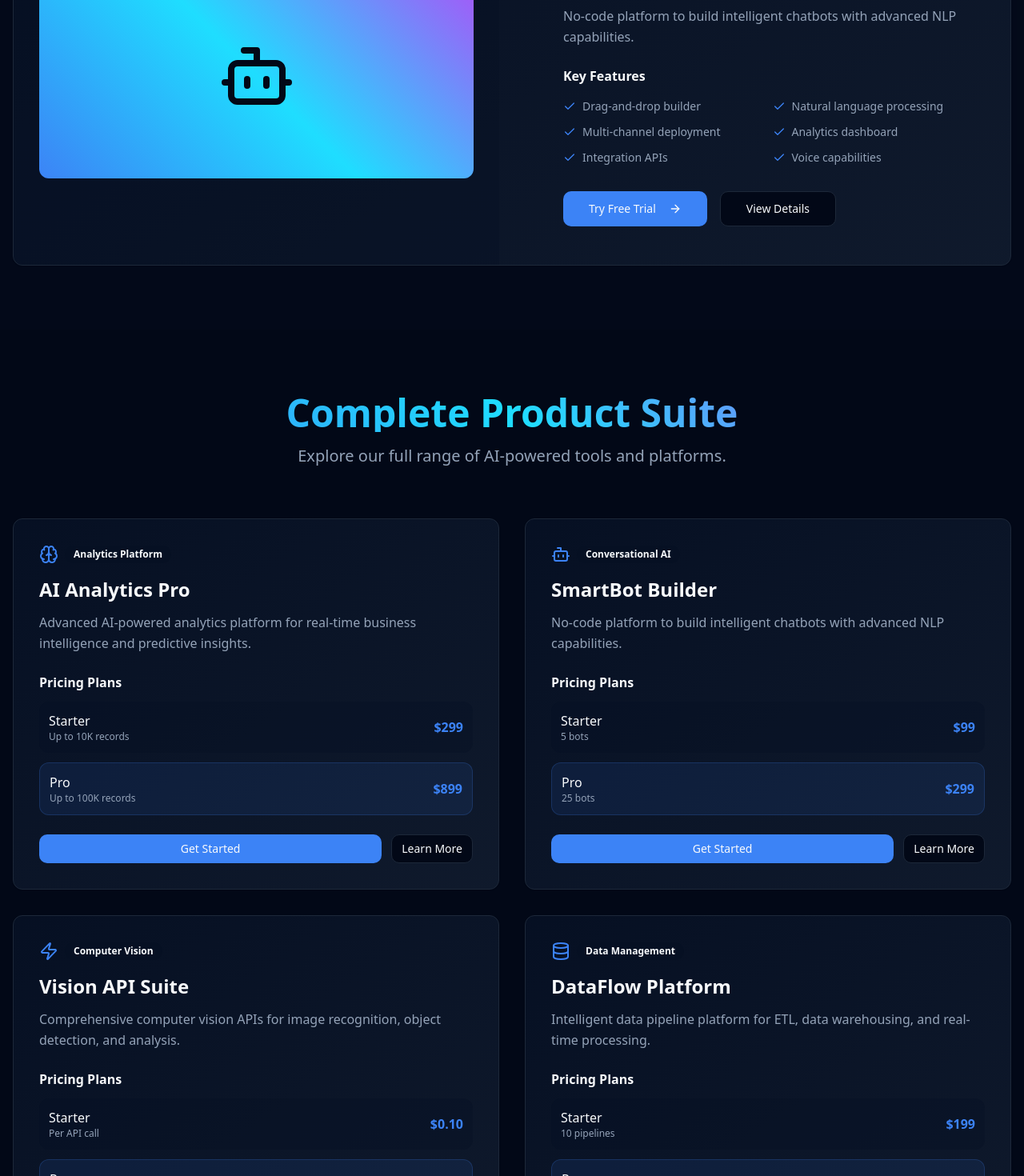
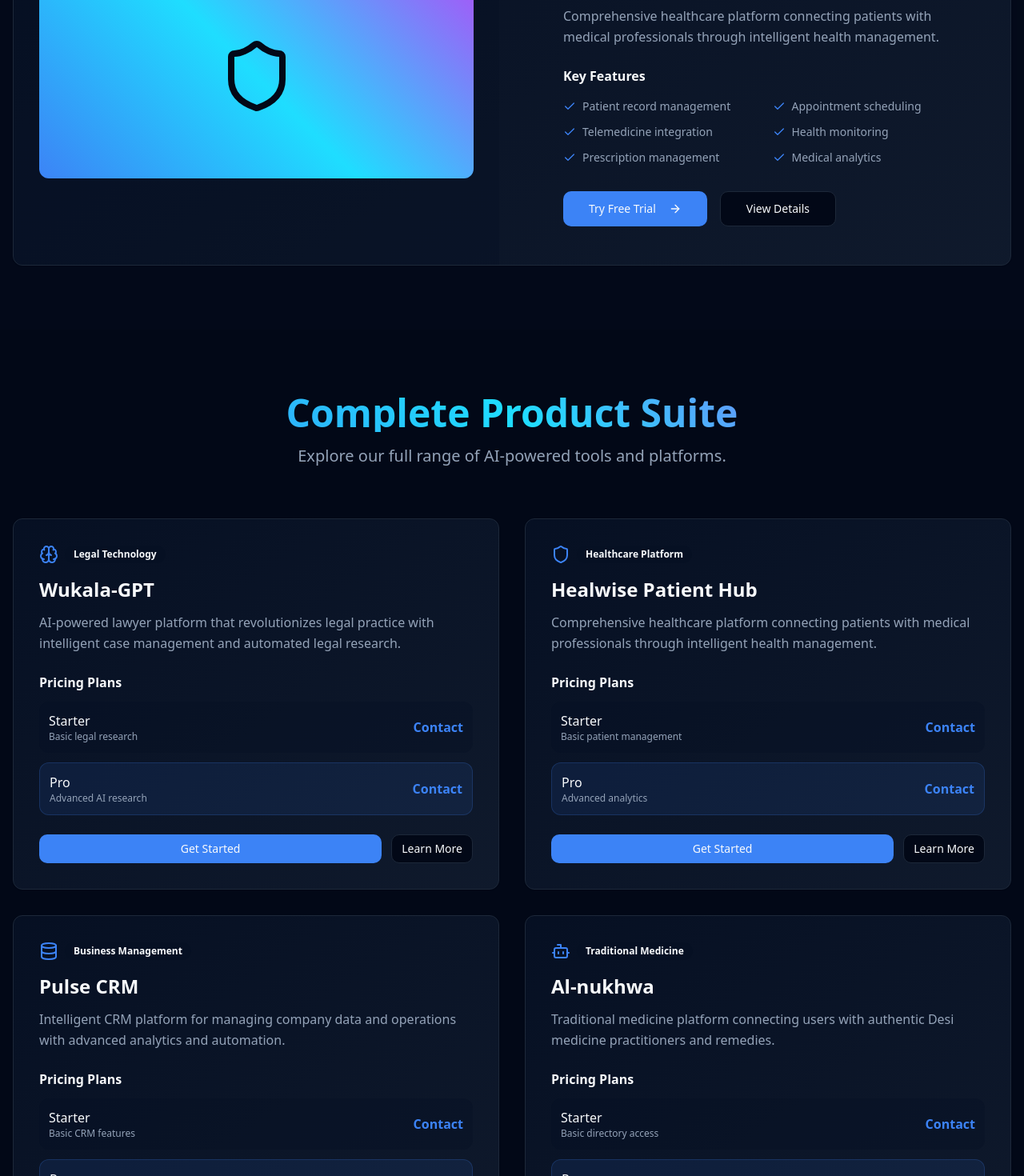
Before and after one commit to Hamid-GenAI-Eng/code-envision-nexus, a React (Vite) app: page /products in a window 1280 px wide. Shown: the part 1320-2790 px from the top of the page at 80% size. Built offline with nearby package versions, Linux system fonts and the light colour scheme.

Commit message:
Update website content
Update projects, products, leadership information, and contact details with actual data.

```diff
--- a/src/components/Footer.tsx
+++ b/src/components/Footer.tsx
@@ -65,15 +65,15 @@ const Footer = () => {
             <div className="space-y-3">
               <div className="flex items-center space-x-3 text-muted-foreground">
                 <Mail className="h-4 w-4" />
-                <span className="text-sm">info@codeenvision.com</span>
+                <span className="text-sm">info.codeenvision@gmail.com</span>
               </div>
               <div className="flex items-center space-x-3 text-muted-foreground">
                 <Phone className="h-4 w-4" />
-                <span className="text-sm">+1 (555) 123-4567</span>
+                <span className="text-sm">+92 326 2581522</span>
               </div>
               <div className="flex items-center space-x-3 text-muted-foreground">
                 <MapPin className="h-4 w-4" />
-                <span className="text-sm">Tech Hub, Innovation District</span>
+                <span className="text-sm">College Road, Lahore</span>
               </div>
             </div>
 
@@ -95,7 +95,7 @@ const Footer = () => {
         <div className="border-t border-border mt-12 pt-8">
           <div className="flex flex-col md:flex-row justify-between items-center">
             <p className="text-muted-foreground text-sm">
-              © 2024 Code Envision. All rights reserved.
+              © 2025 Code Envision. All rights reserved.
             </p>
             <div className="flex space-x-6 mt-4 md:mt-0">
               <a href="#" className="text-muted-foreground hover:text-primary text-sm transition-colors">
--- a/src/pages/Contact.tsx
+++ b/src/pages/Contact.tsx
@@ -13,25 +13,25 @@ const contactInfo = [
   {
     icon: Mail,
     title: 'Email Us',
-    details: 'hello@codeenvision.com',
+    details: 'info.codeenvision@gmail.com',
     description: 'Send us an email anytime'
   },
   {
     icon: Phone,
     title: 'Call Us',
-    details: '+1 (555) 123-4567',
-    description: 'Mon-Fri from 8am to 6pm'
+    details: '+92 326 2581522',
+    description: 'Mon-Fri from 9am to 6pm'
   },
   {
     icon: MapPin,
     title: 'Visit Us',
-    details: '123 Innovation Drive, Tech City, TC 12345',
+    details: 'College Road, Lahore, Pakistan',
     description: 'Our headquarters'
   },
   {
     icon: Clock,
     title: 'Business Hours',
-    details: 'Mon-Fri: 8:00 AM - 6:00 PM',
+    details: 'Mon-Fri: 9:00 AM - 6:00 PM',
     description: 'Weekend support available'
   }
 ];
@@ -44,22 +44,10 @@ const socialLinks = [
 
 const offices = [
   {
-    city: 'San Francisco',
-    address: '123 Innovation Drive, San Francisco, CA 94105',
-    phone: '+1 (555) 123-4567',
-    email: 'sf@codeenvision.com'
-  },
-  {
-    city: 'New York',
-    address: '456 Tech Avenue, New York, NY 10001',
-    phone: '+1 (555) 987-6543',
-    email: 'ny@codeenvision.com'
-  },
-  {
-    city: 'London',
-    address: '789 Digital Street, London, UK EC2A 4NE',
-    phone: '+44 20 7123 4567',
-    email: 'london@codeenvision.com'
+    city: 'Lahore',
+    address: 'College Road, Lahore, Pakistan',
+    phone: '+92 326 2581522',
+    email: 'info.codeenvision@gmail.com'
   }
 ];
 
--- a/src/pages/Products.tsx
+++ b/src/pages/Products.tsx
@@ -8,88 +8,110 @@ import Footer from '@/components/Footer';
 const products = [
   {
     id: 1,
-    name: 'AI Analytics Pro',
-    category: 'Analytics Platform',
+    name: 'Wukala-GPT',
+    category: 'Legal Technology',
     icon: Brain,
-    description: 'Advanced AI-powered analytics platform for real-time business intelligence and predictive insights.',
+    description: 'AI-powered lawyer platform that revolutionizes legal practice with intelligent case management and automated legal research.',
     features: [
-      'Real-time data processing',
-      'Predictive analytics',
-      'Custom dashboards',
-      'API integrations',
-      'Machine learning models',
-      'Advanced reporting'
+      'Automated legal research',
+      'Case management system',
+      'Document generation',
+      'Client communication portal',
+      'Legal analytics',
+      'Compliance tracking'
     ],
     pricing: {
-      starter: { price: '$299', features: ['Up to 10K records', 'Basic analytics', 'Email support'] },
-      pro: { price: '$899', features: ['Up to 100K records', 'Advanced AI', 'Priority support', 'Custom models'] },
-      enterprise: { price: 'Custom', features: ['Unlimited records', 'White-label', '24/7 support', 'On-premise'] }
+      starter: { price: 'Contact', features: ['Basic legal research', 'Document templates', 'Email support'] },
+      pro: { price: 'Contact', features: ['Advanced AI research', 'Case analytics', 'Priority support'] },
+      enterprise: { price: 'Contact', features: ['Custom integrations', 'White-label', '24/7 support'] }
     },
     image: '/api/placeholder/600/400',
     featured: true
   },
   {
     id: 2,
-    name: 'SmartBot Builder',
-    category: 'Conversational AI',
-    icon: Bot,
-    description: 'No-code platform to build intelligent chatbots with advanced NLP capabilities.',
+    name: 'Healwise Patient Hub',
+    category: 'Healthcare Platform',
+    icon: Shield,
+    description: 'Comprehensive healthcare platform connecting patients with medical professionals through intelligent health management.',
     features: [
-      'Drag-and-drop builder',
-      'Natural language processing',
-      'Multi-channel deployment',
-      'Analytics dashboard',
-      'Integration APIs',
-      'Voice capabilities'
+      'Patient record management',
+      'Appointment scheduling',
+      'Telemedicine integration',
+      'Health monitoring',
+      'Prescription management',
+      'Medical analytics'
     ],
     pricing: {
-      starter: { price: '$99', features: ['5 bots', 'Basic NLP', 'Web chat only'] },
-      pro: { price: '$299', features: ['25 bots', 'Advanced NLP', 'Multi-channel', 'Analytics'] },
-      enterprise: { price: 'Custom', features: ['Unlimited bots', 'Custom AI', 'White-label', 'SSO'] }
+      starter: { price: 'Contact', features: ['Basic patient management', 'Appointment booking', 'Standard support'] },
+      pro: { price: 'Contact', features: ['Advanced analytics', 'Telemedicine', 'Priority support'] },
+      enterprise: { price: 'Contact', features: ['Hospital integration', 'Custom features', 'Dedicated support'] }
     },
     image: '/api/placeholder/600/400',
     featured: true
   },
   {
     id: 3,
-    name: 'Vision API Suite',
-    category: 'Computer Vision',
-    icon: Zap,
-    description: 'Comprehensive computer vision APIs for image recognition, object detection, and analysis.',
+    name: 'Pulse CRM',
+    category: 'Business Management',
+    icon: Database,
+    description: 'Intelligent CRM platform for managing company data and operations with advanced analytics and automation.',
     features: [
-      'Object detection',
-      'Facial recognition',
-      'OCR capabilities',
-      'Image classification',
-      'Real-time processing',
-      'Custom model training'
+      'Customer relationship management',
+      'Data analytics dashboard',
+      'Operations automation',
+      'Sales pipeline tracking',
+      'Team collaboration tools',
+      'Performance insights'
     ],
     pricing: {
-      starter: { price: '$0.10', features: ['Per API call', '99.5% uptime', 'Standard support'] },
-      pro: { price: '$0.05', features: ['Bulk pricing', '99.9% uptime', 'Priority support'] },
-      enterprise: { price: 'Custom', features: ['Volume discounts', 'SLA guarantee', 'Dedicated support'] }
+      starter: { price: 'Contact', features: ['Basic CRM features', 'Data management', 'Email support'] },
+      pro: { price: 'Contact', features: ['Advanced analytics', 'Automation tools', 'Priority support'] },
+      enterprise: { price: 'Contact', features: ['Custom integrations', 'Advanced security', '24/7 support'] }
     },
     image: '/api/placeholder/600/400',
     featured: false
   },
   {
     id: 4,
-    name: 'DataFlow Platform',
-    category: 'Data Management',
-    icon: Database,
-    description: 'Intelligent data pipeline platform for ETL, data warehousing, and real-time processing.',
+    name: 'Al-nukhwa',
+    category: 'Traditional Medicine',
+    icon: Bot,
+    description: 'Traditional medicine platform connecting users with authentic Desi medicine practitioners and remedies.',
     features: [
-      'Visual pipeline builder',
-      'Real-time streaming',
-      'Data transformation',
-      'Quality monitoring',
-      'Scalable architecture',
-      'Multi-source connectors'
+      'Practitioner directory',
+      'Traditional remedy database',
+      'Consultation booking',
+      'Health assessment tools',
+      'Community forums',
+      'Educational resources'
     ],
     pricing: {
-      starter: { price: '$199', features: ['10 pipelines', 'Basic transforms', 'Email alerts'] },
-      pro: { price: '$599', features: ['100 pipelines', 'Advanced ML', 'Real-time monitoring'] },
-      enterprise: { price: 'Custom', features: ['Unlimited pipelines', 'Custom connectors', '24/7 support'] }
+      starter: { price: 'Contact', features: ['Basic directory access', 'Simple consultations', 'Standard support'] },
+      pro: { price: 'Contact', features: ['Advanced features', 'Priority listings', 'Enhanced support'] },
+      enterprise: { price: 'Contact', features: ['Custom branding', 'Advanced analytics', 'Full support'] }
+    },
+    image: '/api/placeholder/600/400',
+    featured: false
+  },
+  {
+    id: 5,
+    name: 'RoommatchPK',
+    category: 'Real Estate Platform',
+    icon: Zap,
+    description: 'Smart real estate platform for Pakistan, connecting property seekers with perfect matches through AI-powered recommendations.',
+    features: [
+      'Property matching algorithm',
+      'Virtual property tours',
+      'Price analysis tools',
+      'Location insights',
+      'Mortgage calculator',
+      'Agent network'
+    ],
+    pricing: {
+      starter: { price: 'Contact', features: ['Basic property search', 'Contact features', 'Standard support'] },
+      pro: { price: 'Contact', features: ['Advanced matching', 'Premium listings', 'Priority support'] },
+      enterprise: { price: 'Contact', features: ['White-label solution', 'Custom features', '24/7 support'] }
     },
     image: '/api/placeholder/600/400',
     featured: false
--- a/src/pages/Projects.tsx
+++ b/src/pages/Projects.tsx
@@ -8,86 +8,72 @@ import Footer from '@/components/Footer';
 const projects = [
   {
     id: 1,
-    title: 'AI-Powered Healthcare Diagnostics',
-    category: 'Healthcare AI',
+    title: 'Wukala-GPT',
+    category: 'Legal Technology',
     icon: Brain,
-    description: 'Advanced computer vision system for medical image analysis, achieving 95% accuracy in early disease detection.',
-    challenge: 'Traditional diagnostic methods were slow and prone to human error, leading to delayed treatments.',
-    solution: 'Developed a deep learning model using TensorFlow and PyTorch that analyzes medical scans in real-time.',
-    results: ['95% diagnostic accuracy', '70% faster diagnosis', '40% cost reduction', '1M+ scans processed'],
-    technologies: ['Python', 'TensorFlow', 'PyTorch', 'OpenCV', 'React', 'AWS', 'Docker'],
-    client: 'MedTech Solutions',
+    description: 'AI-powered lawyer platform revolutionizing legal practice with intelligent case management and automated research.',
+    challenge: 'Law firms struggled with time-consuming legal research and inefficient case management systems.',
+    solution: 'Developed an AI-powered platform with natural language processing for legal research and automated case handling.',
+    results: ['80% faster research', '60% improved efficiency', '500+ cases managed', '95% client satisfaction'],
+    technologies: ['Python', 'OpenAI GPT', 'React', 'Node.js', 'PostgreSQL', 'AWS', 'Docker'],
+    client: 'Legal Practice Solutions',
     duration: '8 months',
     featured: true
   },
   {
     id: 2,
-    title: 'Smart Supply Chain Optimization',
-    category: 'Enterprise AI',
-    icon: Zap,
-    description: 'Machine learning platform that optimizes inventory management and predicts demand patterns.',
-    challenge: 'Client was losing millions due to inefficient inventory management and unpredictable demand.',
-    solution: 'Built a comprehensive ML platform with predictive analytics and automated inventory optimization.',
-    results: ['30% inventory reduction', '25% cost savings', '99.5% demand accuracy', 'Real-time optimization'],
-    technologies: ['Python', 'Scikit-learn', 'Apache Kafka', 'PostgreSQL', 'Vue.js', 'Azure'],
-    client: 'Global Logistics Corp',
+    title: 'Healwise Patient Hub',
+    category: 'Healthcare Platform',
+    icon: Shield,
+    description: 'Comprehensive healthcare platform connecting patients with medical professionals through intelligent health management.',
+    challenge: 'Healthcare providers needed a unified platform to manage patient records and streamline consultations.',
+    solution: 'Built a comprehensive platform with telemedicine capabilities, health monitoring, and patient management.',
+    results: ['70% improved efficiency', '1000+ patients served', '24/7 availability', '98% user satisfaction'],
+    technologies: ['React', 'Node.js', 'MongoDB', 'WebRTC', 'Firebase', 'AWS', 'Redux'],
+    client: 'Healthcare Network',
+    duration: '10 months',
+    featured: true
+  },
+  {
+    id: 3,
+    title: 'Pulse CRM',
+    category: 'Business Management',
+    icon: Database,
+    description: 'Intelligent CRM platform for managing company data and operations with advanced analytics and automation.',
+    challenge: 'Businesses needed better tools to manage customer relationships and operational data effectively.',
+    solution: 'Created a comprehensive CRM with advanced analytics, automation tools, and seamless integrations.',
+    results: ['50% sales increase', '90% automation', '200+ companies', 'Real-time insights'],
+    technologies: ['Vue.js', 'Laravel', 'MySQL', 'Redis', 'Elasticsearch', 'Azure', 'Docker'],
+    client: 'Enterprise Solutions',
     duration: '6 months',
     featured: true
   },
   {
-    id: 3,
-    title: 'Intelligent Document Processing',
-    category: 'Document AI',
-    icon: Eye,
-    description: 'OCR and NLP system that automatically extracts and processes information from complex documents.',
-    challenge: 'Manual document processing was taking weeks and was prone to errors.',
-    solution: 'Developed an AI system combining OCR, NLP, and machine learning for automated document understanding.',
-    results: ['90% processing time reduction', '99% accuracy rate', '500K+ documents processed', 'Zero errors'],
-    technologies: ['Python', 'Tesseract', 'spaCy', 'BERT', 'FastAPI', 'MongoDB', 'React'],
-    client: 'Legal Services Inc',
-    duration: '4 months',
-    featured: false
-  },
-  {
     id: 4,
-    title: 'Conversational AI Assistant',
-    category: 'NLP & Chatbots',
+    title: 'Al-nukhwa',
+    category: 'Traditional Medicine',
     icon: Bot,
-    description: 'Advanced chatbot with natural language understanding for customer service automation.',
-    challenge: 'Customer service team was overwhelmed with repetitive inquiries affecting response times.',
-    solution: 'Created an intelligent chatbot using large language models and custom training data.',
-    results: ['80% query resolution', '24/7 availability', '50% cost reduction', '95% satisfaction'],
-    technologies: ['Python', 'OpenAI GPT', 'Rasa', 'Node.js', 'WebSocket', 'Redis', 'Angular'],
-    client: 'RetailTech Solutions',
-    duration: '5 months',
-    featured: true
-  },
-  {
-    id: 5,
-    title: 'Real-time Fraud Detection',
-    category: 'Financial AI',
-    icon: Shield,
-    description: 'Machine learning system that detects fraudulent transactions in real-time with high accuracy.',
-    challenge: 'Traditional rule-based systems had high false positive rates and missed sophisticated fraud.',
-    solution: 'Implemented ensemble machine learning models with real-time processing capabilities.',
-    results: ['99.2% fraud detection', '60% false positive reduction', '$2M+ fraud prevented', 'Sub-second response'],
-    technologies: ['Python', 'XGBoost', 'Apache Spark', 'Kafka', 'Cassandra', 'React', 'Kubernetes'],
-    client: 'FinanceSecure Bank',
+    description: 'Traditional medicine platform connecting users with authentic Desi medicine practitioners and remedies.',
+    challenge: 'Limited access to traditional medicine practitioners and authentic remedies in modern healthcare.',
+    solution: 'Developed a platform to bridge traditional and modern medicine with practitioner verification and remedy database.',
+    results: ['300+ practitioners', '1000+ remedies', '5000+ consultations', '92% success rate'],
+    technologies: ['React Native', 'Node.js', 'MongoDB', 'Socket.io', 'Stripe', 'AWS', 'Redux'],
+    client: 'Traditional Medicine Board',
     duration: '7 months',
     featured: false
   },
   {
-    id: 6,
-    title: 'Smart City Traffic Management',
-    category: 'IoT & AI',
+    id: 5,
+    title: 'RoommatchPK',
+    category: 'Real Estate Platform',
     icon: Zap,
-    description: 'AI-powered traffic optimization system using computer vision and IoT sensors.',
-    challenge: 'City traffic congestion was causing major delays and increasing pollution levels.',
-    solution: 'Developed an integrated system combining computer vision, IoT sensors, and ML for traffic optimization.',
-    results: ['35% traffic reduction', '20% pollution decrease', '40% commute time savings', 'City-wide deployment'],
-    technologies: ['Python', 'OpenCV', 'TensorFlow', 'IoT Sensors', 'Time Series Analysis', 'GCP'],
-    client: 'Smart City Initiative',
-    duration: '12 months',
+    description: 'Smart real estate platform for Pakistan, connecting property seekers with perfect matches through AI recommendations.',
+    challenge: 'Property seekers in Pakistan faced challenges finding suitable properties with reliable information.',
+    solution: 'Built an AI-powered platform with smart matching algorithms and comprehensive property analysis tools.',
+    results: ['10000+ properties', '85% match accuracy', '2000+ users', '40% faster deals'],
+    technologies: ['React', 'Django', 'PostgreSQL', 'Redis', 'ML Models', 'Google Maps API', 'AWS'],
+    client: 'Real Estate Network',
+    duration: '9 months',
     featured: false
   }
 ];
--- a/src/pages/WhoWeAre.tsx
+++ b/src/pages/WhoWeAre.tsx
@@ -6,28 +6,16 @@ import Footer from '@/components/Footer';
 
 const team = [
   {
-    name: 'Alex Chen',
-    role: 'CEO & AI Architect',
-    expertise: 'Machine Learning, Deep Learning, Strategy',
-    bio: '10+ years in AI research and enterprise software development'
+    name: 'Hamid Saifullah',
+    role: 'Co-Founder & CEO',
+    expertise: 'AI Strategy, Business Development, Product Vision',
+    bio: 'Visionary leader driving AI innovation and strategic business growth since July 2025'
   },
   {
-    name: 'Sarah Rodriguez',
-    role: 'CTO & Lead Developer',
-    expertise: 'Full-Stack Development, Cloud Architecture, DevOps',
-    bio: 'Former senior engineer at top tech companies, expert in scalable systems'
-  },
-  {
-    name: 'Dr. Michael Zhang',
-    role: 'Head of AI Research',
-    expertise: 'Computer Vision, NLP, Generative AI',
-    bio: 'PhD in Computer Science, published researcher in AI conferences'
-  },
-  {
-    name: 'Emily Johnson',
-    role: 'Product Manager',
-    expertise: 'Product Strategy, UX/UI, Client Relations',
-    bio: 'Expert in translating complex technical solutions into business value'
+    name: 'Ahmed Sarfaraz Tatla',
+    role: 'Co-Founder & CTO',
+    expertise: 'Full-Stack Development, AI Architecture, Technical Leadership',
+    bio: 'Technical expert specializing in scalable AI solutions and modern software architecture since July 2025'
   }
 ];
 
@@ -111,21 +99,24 @@ const WhoWeAre = () => {
           <h2 className="text-4xl md:text-5xl font-bold mb-8 text-gradient">Our Story</h2>
           <div className="text-lg text-muted-foreground leading-relaxed space-y-6">
             <p>
-              Founded in 2020, Code Envision emerged from a simple yet powerful vision:
-              to bridge the gap between cutting-edge AI research and practical business applications.
-              Our founders, coming from backgrounds in machine learning research and enterprise software development,
-              recognized the immense potential of AI to transform how businesses operate.
+              Founded in July 2025, Code Envision emerged from a powerful vision shared by
+              Hamid Saifullah and Ahmed Sarfaraz Tatla: to bridge the gap between cutting-edge
+              AI technology and practical business solutions. Our founders, combining expertise
+              in business strategy and technical innovation, recognized the transformative potential
+              of AI for modern businesses.
             </p>
             <p>
-              What started as a small team of passionate developers and AI researchers has grown into
-              a comprehensive technology partner for businesses across industries. We've successfully
-              delivered over 100 projects, ranging from simple web applications to complex AI systems
-              that process millions of data points in real-time.
+              From the beginning, we focused on creating real-world solutions that make a difference.
+              Our portfolio includes innovative platforms like Wukala-GPT for legal professionals,
+              Healwise Patient Hub for healthcare, Pulse CRM for business management, Al-nukhwa for
+              traditional medicine, and RoommatchPK for real estate - each designed to solve specific
+              industry challenges.
             </p>
             <p>
-              Today, Code Envision stands at the forefront of the AI revolution, continuing to push
-              boundaries and create solutions that were once thought impossible. Our commitment to
-              innovation, quality, and client success remains unwavering as we shape the future of technology.
+              Today, Code Envision stands as a testament to Pakistani innovation in the global tech
+              landscape. We continue to push boundaries and create solutions that empower businesses
+              across various sectors, maintaining our commitment to excellence and transformative
+              technology solutions.
             </p>
           </div>
         </div>
```
